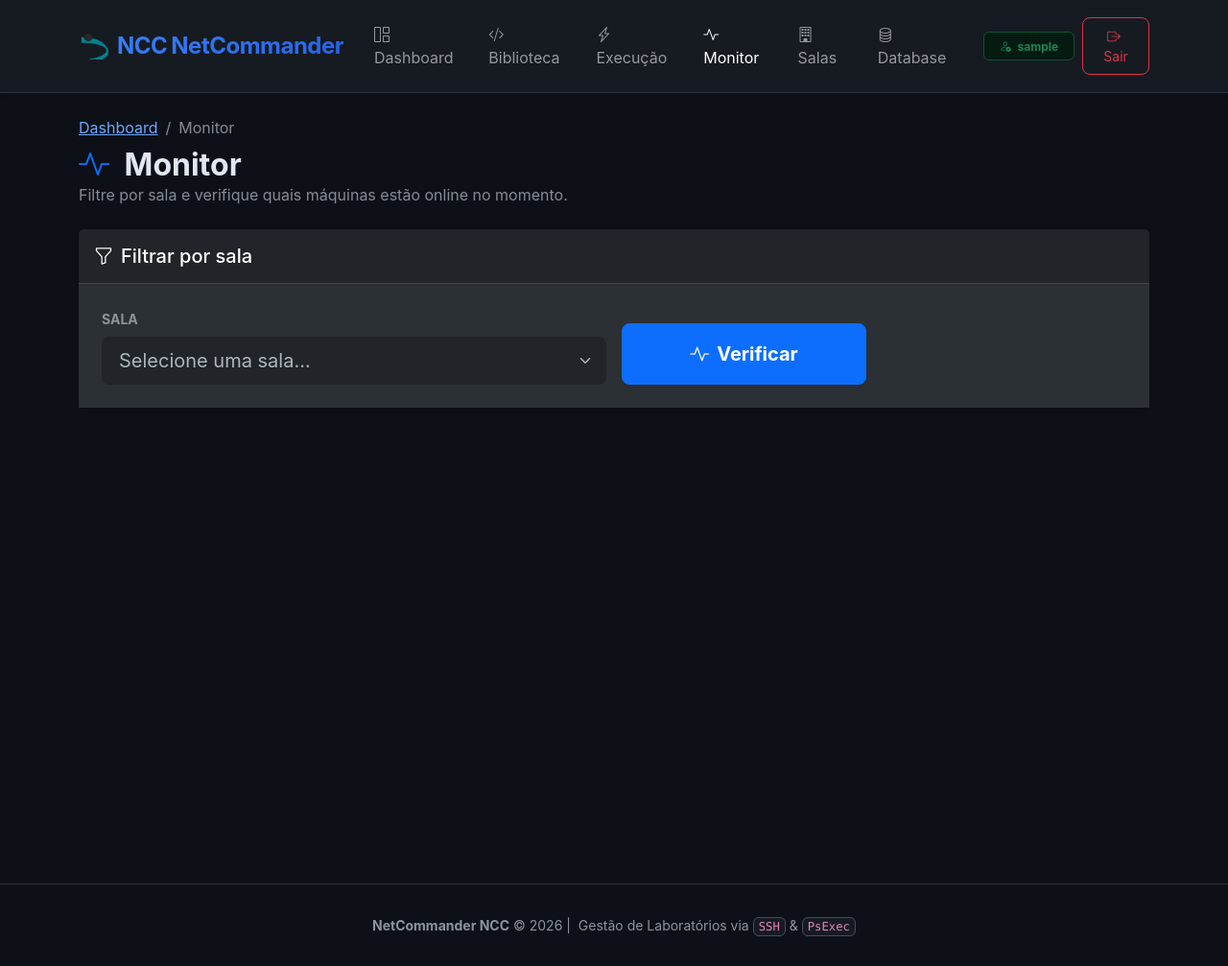
After one commit to ehodiogo/NetCommander, a Django app: page /monitor/ in a window 1280 px wide. The commit adds this page. Shown: the whole page at 96% size. Run offline with Django 5.2, Linux system fonts and the light colour scheme; a user stored in the database is signed in; tables that the repository leaves empty hold one stand-in row (values such as "Sample post"); some libraries are stand-ins or nearby versions.

Commit message:
feat: monitor de maquinas

```diff
--- a/core/urls.py
+++ b/core/urls.py
@@ -25,6 +25,7 @@ from .views.gerencia import (
     remover_maquina,
     sala_detail,
 )
+from .views.monitor import monitor, monitor_status
 
 urlpatterns = [
     path("login/", login_view, name="login"),
@@ -51,4 +52,6 @@ urlpatterns = [
     path('comando/deletar/<int:comando_id>/', deletar_comando, name='deletar_comando'),
     path('terminal/', terminal, name='terminal'),
     path('api/terminal/executar/', terminal_executar, name='terminal_executar'),
+    path('monitor/', monitor, name='monitor'),
+    path('api/monitor/status/', monitor_status, name='monitor_status'),
 ]
--- a/core/views/__init__.py
+++ b/core/views/__init__.py
@@ -25,3 +25,4 @@ from core.views.gerencia import (
     remover_maquina,
     sala_detail,
 )
+from core.views.monitor import monitor, monitor_status
--- /dev/null
+++ b/core/views/monitor.py
@@ -0,0 +1,43 @@
+from django.contrib.auth.decorators import login_required
+from django.http import JsonResponse
+from django.shortcuts import get_object_or_404, render
+from django.views.decorators.csrf import ensure_csrf_cookie
+
+from django.urls import reverse
+
+from core.monitor import verificar_sala
+from salas.models import Sala
+
+
+@ensure_csrf_cookie
+@login_required
+def monitor(request):
+    return render(request, "core/monitor.html", {
+        "salas": Sala.objects.all(),
+        "criar_sala_url": reverse('criar_sala'),
+    })
+
+
+@login_required
+def monitor_status(request):
+    if request.method != 'POST':
+        return JsonResponse({"ok": False, "erros": ["Método inválido."]}, status=405)
+
+    sala_id = request.POST.get('sala')
+    if not sala_id:
+        return JsonResponse({"ok": False, "erros": ["Selecione a sala."]}, status=400)
+
+    sala = get_object_or_404(Sala, id=sala_id)
+    resultados = verificar_sala(sala)
+    online = sum(1 for r in resultados if r["online"])
+
+    return JsonResponse({
+        "ok": True,
+        "dados": {
+            "sala": sala.nome,
+            "total": len(resultados),
+            "online": online,
+            "offline": len(resultados) - online,
+            "resultados": resultados,
+        },
+    })
--- /dev/null
+++ b/static/js/monitor.js
@@ -0,0 +1,142 @@
+/* monitor.js — Monitor de status das máquinas por sala */
+
+import { fetchJSON, escapeHtml, showToast } from './app.js';
+
+const el = (id) => document.getElementById(id);
+
+let verificando = false;
+
+const form = el('form-monitor');
+if (form)
+  form.addEventListener('submit', (e) => {
+    e.preventDefault();
+    verificar();
+  });
+
+function estadoBotao(carregando) {
+  const btn = el('btn-verificar');
+  btn.disabled = carregando;
+  btn.innerHTML = carregando
+    ? '<span class="spinner-border spinner-border-sm me-2" role="status" aria-hidden="true"></span>Verificando...'
+    : '<i class="bi bi-activity me-2" aria-hidden="true"></i>Verificar';
+}
+
+async function verificar() {
+  const salaId = el('sala').value;
+  if (!salaId) {
+    showToast('Selecione uma sala.', 'warning');
+    return;
+  }
+  if (verificando) return;
+  verificando = true;
+  estadoBotao(true);
+  el('monitor-resumo').classList.add('d-none');
+  el('monitor-resultado').replaceChildren();
+
+  const body = new URLSearchParams();
+  body.set('sala', salaId);
+
+  const { ok, dados } = await fetchJSON('/api/monitor/status/', { method: 'POST', body });
+
+  verificando = false;
+  estadoBotao(false);
+
+  if (!ok) {
+    showToast(dados?.erros?.[0] || 'Erro ao verificar o status da sala.', 'error');
+    return;
+  }
+  renderizar(dados.dados);
+}
+
+function renderizar(dados) {
+  renderizarResumo(dados);
+  renderizarTabela(dados.resultados);
+}
+
+function renderizarResumo(dados) {
+  const resumo = el('monitor-resumo');
+  resumo.classList.remove('d-none');
+  resumo.replaceChildren();
+
+  const cartao = document.createElement('div');
+  cartao.className = 'card shadow-sm border-0';
+  cartao.innerHTML = `
+    <div class="card-body d-flex align-items-center gap-3 flex-wrap py-3">
+      <strong class="text-body">${escapeHtml(dados.sala)}</strong>
+      <span class="badge status-badge bg-success-subtle text-success-emphasis border border-success-subtle">
+        <i class="bi bi-wifi me-1" aria-hidden="true"></i>${dados.online} online
+      </span>
+      <span class="badge status-badge bg-danger-subtle text-danger-emphasis border border-danger-subtle">
+        <i class="bi bi-wifi-off me-1" aria-hidden="true"></i>${dados.offline} offline
+      </span>
+      <span class="badge status-badge bg-dark">${dados.total} no total</span>
+    </div>`;
+  resumo.appendChild(cartao);
+}
+
+function renderizarTabela(resultados) {
+  const area = el('monitor-resultado');
+
+  if (resultados.length === 0) {
+    const vazio = document.createElement('div');
+    vazio.className = 'card shadow-sm border-0';
+    vazio.innerHTML =
+      '<div class="card-body text-center py-5 text-muted">' +
+      '<i class="bi bi-inbox fs-1 d-block mb-2" aria-hidden="true"></i>' +
+      '<p class="mb-0">Esta sala não possui máquinas cadastradas.</p></div>';
+    area.appendChild(vazio);
+    return;
+  }
+
+  const card = document.createElement('div');
+  card.className = 'card shadow-sm border-0';
+
+  const tabela = document.createElement('table');
+  tabela.className = 'table table-hover align-middle mb-0';
+  tabela.innerHTML =
+    '<thead class="table-dark"><tr>' +
+    '<th class="ps-4">Máquina</th><th>IP Verificado</th><th>Status</th>' +
+    '</tr></thead>';
+
+  const corpo = document.createElement('tbody');
+  resultados.forEach((r) => corpo.appendChild(criarLinha(r)));
+  tabela.appendChild(corpo);
+  card.appendChild(tabela);
+  area.appendChild(card);
+}
+
+function criarLinha(r) {
+  const linha = document.createElement('tr');
+
+  const tdNome = document.createElement('td');
+  tdNome.className = 'ps-4 fw-bold';
+  tdNome.textContent = r.maquina;
+
+  const tdIp = document.createElement('td');
+  const codigo = document.createElement('code');
+  codigo.className = 'user-select-all text-body-emphasis';
+  codigo.textContent = r.ip || '—';
+  tdIp.appendChild(codigo);
+
+  const tdStatus = document.createElement('td');
+  const badge = document.createElement('span');
+  badge.className = `badge status-badge ${
+    r.online
+      ? 'bg-success-subtle text-success-emphasis border border-success-subtle'
+      : 'bg-danger-subtle text-danger-emphasis border border-danger-subtle'
+  }`;
+  badge.innerHTML = r.online
+    ? '<i class="bi bi-wifi me-1" aria-hidden="true"></i>Online'
+    : '<i class="bi bi-wifi-off me-1" aria-hidden="true"></i>Offline';
+  tdStatus.appendChild(badge);
+
+  if (!r.online && r.motivo) {
+    const detalhe = document.createElement('div');
+    detalhe.className = 'small text-muted fst-italic mt-1';
+    detalhe.textContent = r.motivo;
+    tdStatus.appendChild(detalhe);
+  }
+
+  linha.append(tdNome, tdIp, tdStatus);
+  return linha;
+}
--- a/templates/base.html
+++ b/templates/base.html
@@ -47,6 +47,11 @@
                     <li class="nav-item">
                         <a class="nav-link px-3 {% if request.resolver_match.url_name == 'execucao' %}active{% endif %}" href="{% url 'execucao' %}">
                             <i class="bi bi-lightning-charge me-1" aria-hidden="true"></i> Execução
+                        </a>
+                    </li>
+                    <li class="nav-item">
+                        <a class="nav-link px-3 {% if request.resolver_match.url_name == 'monitor' %}active{% endif %}" href="{% url 'monitor' %}">
+                            <i class="bi bi-activity me-1" aria-hidden="true"></i> Monitor
                         </a>
                     </li>
                     <li class="nav-item">
--- /dev/null
+++ b/templates/core/monitor.html
@@ -0,0 +1,51 @@
+{% extends 'base.html' %}
+{% load static %}
+
+{% block content %}
+<div class="container mt-4 pb-5">
+    <nav aria-label="breadcrumb">
+        <ol class="breadcrumb mb-2">
+            <li class="breadcrumb-item"><a href="{% url 'home' %}">Dashboard</a></li>
+            <li class="breadcrumb-item active" aria-current="page">Monitor</li>
+        </ol>
+    </nav>
+
+    {% include 'components/page_header.html' with titulo='Monitor' icone='bi-activity' subtitulo='Filtre por sala e verifique quais máquinas estão online no momento.' %}
+
+    <div class="card shadow-sm border-0 mb-4">
+        <div class="card-header bg-dark text-white py-3">
+            <h5 class="mb-0"><i class="bi bi-funnel me-2" aria-hidden="true"></i>Filtrar por sala</h5>
+        </div>
+        <div class="card-body p-4 bg-body-tertiary">
+            {% if salas %}
+            <form id="form-monitor" class="row g-3 align-items-end">
+                <div class="col-md-6">
+                    <label for="sala" class="form-label fw-bold text-muted small text-uppercase">Sala</label>
+                    <select id="sala" name="sala" class="form-select form-select-lg custom-select">
+                        <option value="">Selecione uma sala...</option>
+                        {% for s in salas %}
+                        <option value="{{ s.id }}">{{ s.nome }} ({{ s.maquinas.count }} PCs)</option>
+                        {% endfor %}
+                    </select>
+                </div>
+                <div class="col-md-3 d-flex align-items-end">
+                    <button type="submit" id="btn-verificar" class="btn btn-primary btn-lg w-100 fw-bold shadow-sm py-3">
+                        <i class="bi bi-activity me-2" aria-hidden="true"></i>Verificar
+                    </button>
+                </div>
+            </form>
+            {% else %}
+            {% include 'components/empty_state.html' with icone='bi-building' texto='Nenhuma sala cadastrada.' acao_url=criar_sala_url acao_label='Cadastrar sala' %}
+            {% endif %}
+        </div>
+    </div>
+
+    <div id="monitor-resumo" class="mb-3 d-none" aria-live="polite"></div>
+
+    <div id="monitor-resultado" aria-live="polite"></div>
+</div>
+{% endblock %}
+
+{% block scripts %}
+<script type="module" src="{% static 'js/monitor.js' %}"></script>
+{% endblock %}
```
Also changed, not shown: AGENTS.md (+2 -0 lines), core/monitor.py (added, +57 -0 lines), core/tests.py (+103 -0 lines).
